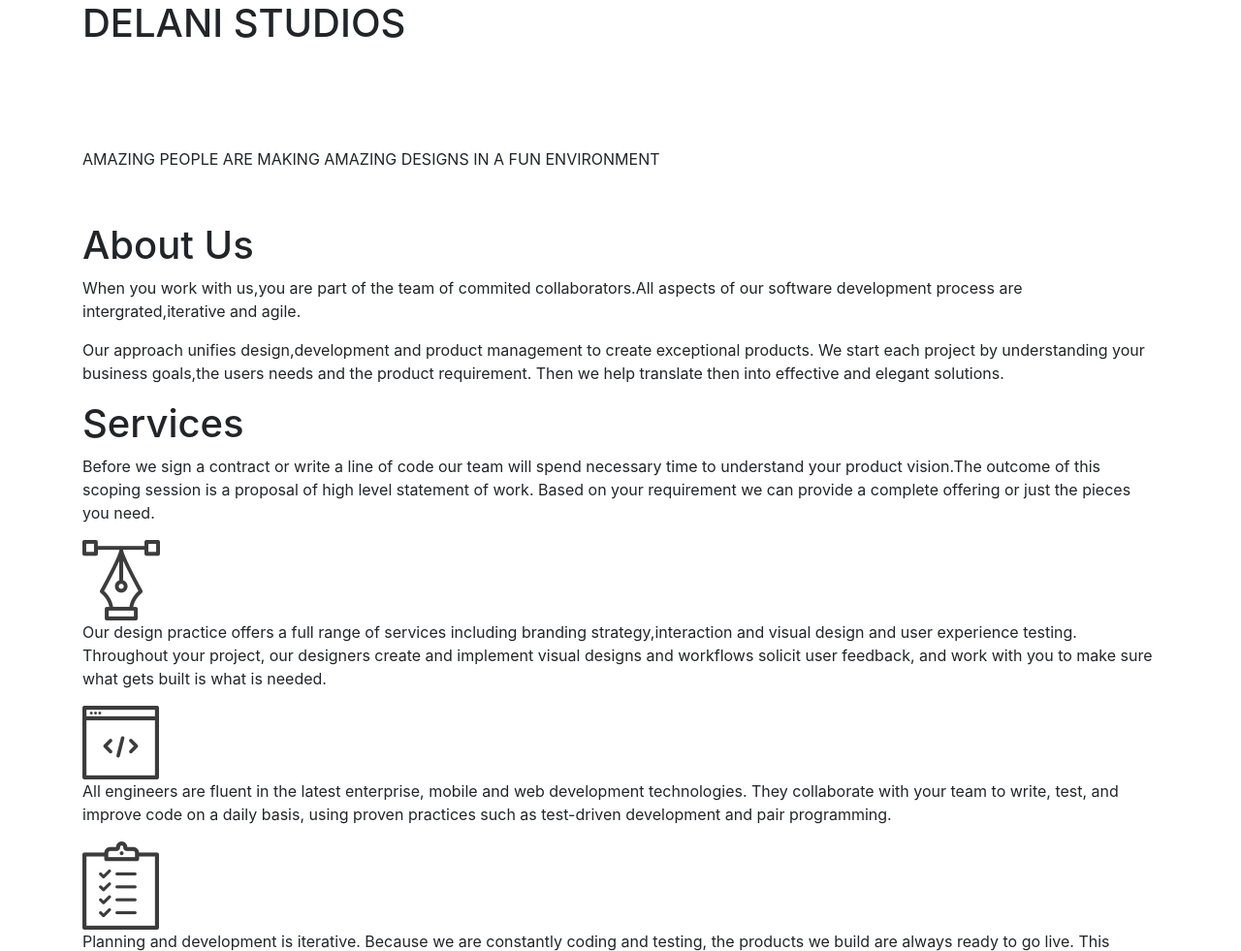
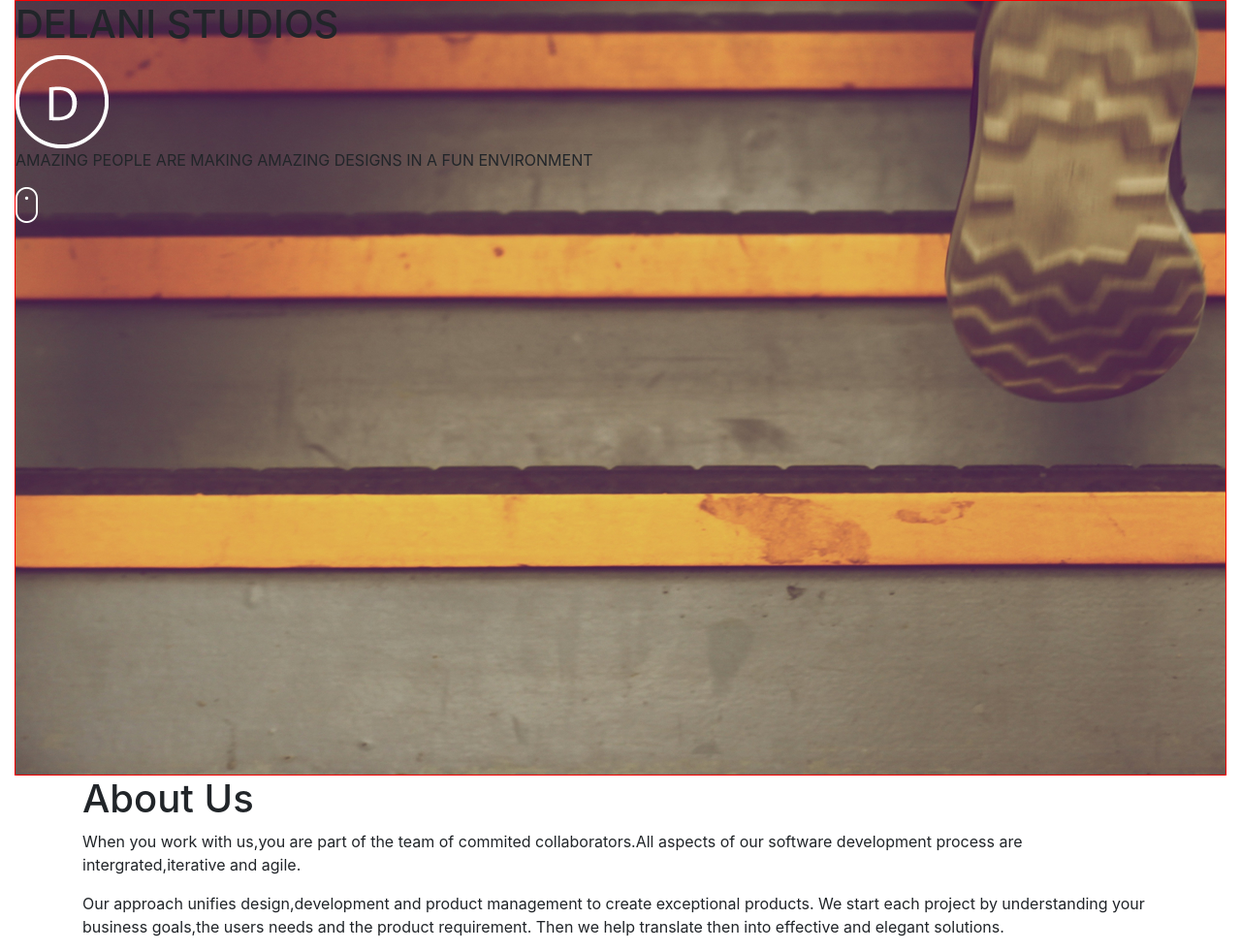
Before and after one commit to LukindoSandra/carekit, a plain HTML site: page index.html in a window 1280 px wide. Shown: the top 981 px of the page at 97% size. Drawn offline with nearby package versions, Linux system fonts and the light colour scheme.

Commit message:
styled my background photo

```diff
--- a/index.html
+++ b/index.html
@@ -11,7 +11,7 @@
     <link rel="stylesheet" href="https://stackpath.bootstrapcdn.com/bootstrap/4.3.1/css/bootstrap.min.css" integrity="sha384-ggOyR0iXCbMQv3Xipma34MD+dH/1fQ784/j6cY/iJTQUOhcWr7x9JvoRxT2MZw1T" crossorigin="anonymous">
   </head>
   <body>
-      <div class="container">
+      <div class="container-fluid">
           <div class="about">
           <h1>DELANI STUDIOS</h1>
           <img src="assets/logo/logo.png">
@@ -89,8 +89,8 @@
               <img src="assets/social_icons/pinterest.png">
               <img src="assets/social_icons/skype.png">
               <img src="assets/social_icons/stumble_upon.png">
-<img src="assets/social_icons/twitter.png">
-<img src="assets/social_icons/you_tube.png">
+              <img src="assets/social_icons/twitter.png">
+              <img src="assets/social_icons/you_tube.png">
 
               <p>Delani Studio</p>
               <p>2016</p>
--- a/styles.css
+++ b/styles.css
@@ -1,3 +1,8 @@
-.container{
-    background-image:url(./assets/backgrounds/h_image.jpg);
-}
+.about {
+    width:100%;
+    height: 800px;
+    background-image: url('assets/backgrounds/h_img.jpg');
+    background-repeat:no-repeat;
+    background-size:medium;
+    border: 1px solid red;
+  }
```
